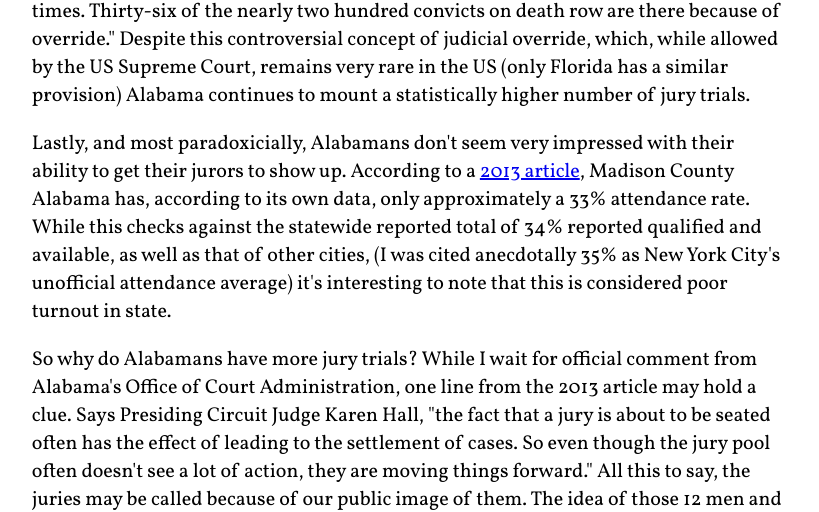
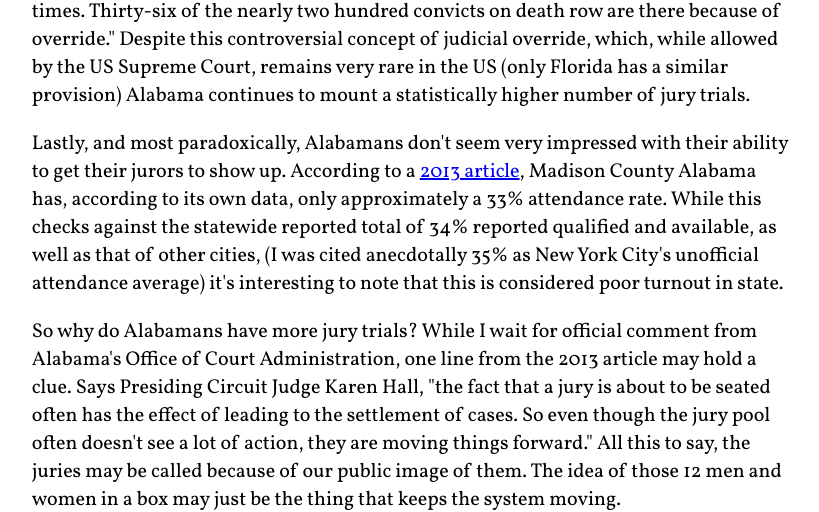
Before and after one commit to mbw12/finaldataproject, a plain HTML site: page index.html in a window 1280 px wide. Shown: the part 3693-4205 px from the top of the page, without its empty margins (229-1048 px from the left). Drawn offline with nearby package versions, Linux system fonts and the light colour scheme; a script that the page names is missing.

Commit message:
Update index.html

```diff
--- a/index.html
+++ b/index.html
@@ -71,7 +71,7 @@
 
 <p>Likewise, Alabama has come under scrutiny for its allowance of judicial override in jury decisions in capital murder cases. In one of the more famous cases where this override has occured, Jackson vs. The State of Alabama, which was covered by The New Yorker article <a href="http://www.newyorker.com/magazine/2014/11/17/double-jeopardy-3">Double Jeopardy</a>, a jury unanimously refused to send Shonelle Jackson to the electric chair in 1998 after having found him guilty of murder. After a separate case with an identical situation of judicial override made it to the United States Supreme Court, US Supreme Court Justice Sandra Day O'Connor declared "In capital cases the Court “trusts the judge” to level the correct punishment," thus allowing the practice to stand. According to this article, "nearly seventy Alabama judges have single-handedly ordered an inmate’s execution, and collectively they have done so more than a hundred times. Thirty-six of the nearly two hundred convicts on death row are there because of override." Despite this controversial concept of judicial override, which, while allowed by the US Supreme Court, remains very rare in the US (only Florida has a similar provision) Alabama continues to mount a statistically higher number of jury trials.</p>
 
-<p>Lastly, and most paradoxicially, Alabamans don't seem very impressed with their ability to get their jurors to show up. According to a <a href="http://blog.al.com/breaking/2013/02/large_majority_of_madison_coun.html">2013 article</a>, Madison County Alabama has, according to its own data, only approximately a 33% attendance rate. While this checks against the statewide reported total of 34% reported qualified and available, as well as that of other cities, (I was cited anecdotally 35% as New York City's unofficial attendance average) it's interesting to note that this is considered poor turnout in state.</p>
+<p>Lastly, and most paradoxically, Alabamans don't seem very impressed with their ability to get their jurors to show up. According to a <a href="http://blog.al.com/breaking/2013/02/large_majority_of_madison_coun.html">2013 article</a>, Madison County Alabama has, according to its own data, only approximately a 33% attendance rate. While this checks against the statewide reported total of 34% reported qualified and available, as well as that of other cities, (I was cited anecdotally 35% as New York City's unofficial attendance average) it's interesting to note that this is considered poor turnout in state.</p>
 
 <p>So why do Alabamans have more jury trials? While I wait for official comment from Alabama's Office of Court Administration, one line from the 2013 article may hold a clue. Says Presiding Circuit Judge Karen Hall, "the fact that a jury is about to be seated often has the effect of leading to the settlement of cases. So even though the jury pool often doesn't see a lot of action, they are moving things forward." All this to say, the juries may be called because of our public image of them. The idea of those 12 men and women in a box may just be the thing that keeps the system moving.</p>
 
```
